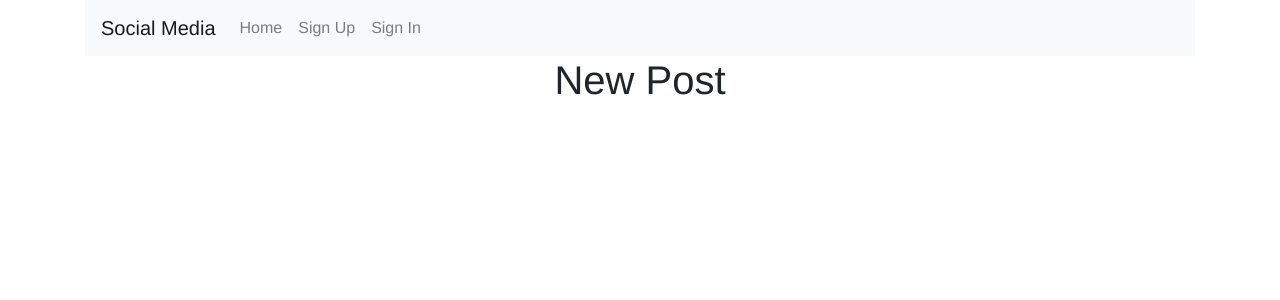
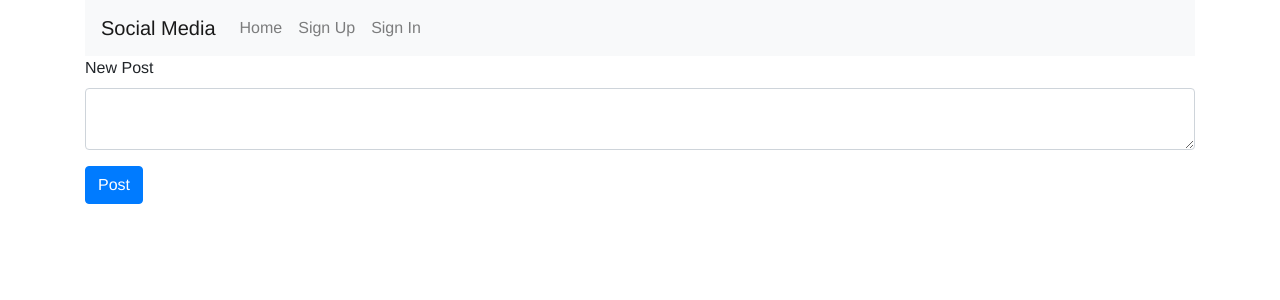
Before and after one commit to osama-mohamed/practice, a Vue app in the folder social_media_front_end/: page /new-post in a window 1280 px wide. Shown: the top 300 px of the page. Built offline with nearby package versions, Linux system fonts and the light colour scheme; what vue-resource would draw is missing.

Commit message:
start new post

```diff
--- a/social_media_front_end/src/components/NewPost.vue
+++ b/social_media_front_end/src/components/NewPost.vue
@@ -1,8 +1,19 @@
 <template>
   <div>
-    <div>
+    <div v-if="user">
       <h1 class="text-center">New Post</h1>
     </div>
+    <form @submit.prevent="onSubmit()">
+      <div class="form-group">
+        <label for="newPost">New Post</label>
+        <textarea v-model="post" required id="newPost" class="form-control" autocomplete="off"></textarea>
+      </div>
+      <!-- <div class="form-group">
+        <label for="password">Password</label>
+        <input v-model="password" autocomplete="off" required type="password" class="form-control" id="password" placeholder="Password">
+      </div> -->
+      <button type="submit" class="btn btn-primary" >Post</button>
+    </form>
   </div>
 </template>
 
@@ -11,15 +22,41 @@ export default {
   name: 'newPost',
   data () {
     return {
+      post: null,
     }
   },
   created() {
+    this.user
   },
+  // watch: {
+  //   user (value) {
+  //     if (value !== null && value !== undefined) {
+  //       this.$router.push({name: 'HomePage'})
+  //     }
+  //   }
+  // },
   computed: {
-
+    user () {
+      console.log(this.$store.getters.user)
+      console.log(this.$store.state.user.userData)
+      // return this.$store.getters.user
+      return this.$store.state.user.userData
+    }
   },
   methods: {
-
+    onSubmit () {
+      if (sessionStorage.getItem('userToken')) {
+        let newPost = {
+          token: sessionStorage.getItem('userToken'),
+          post: this.post,
+        }
+        console.log(newPost)
+        this.post = null
+        // this.$store.dispatch('newPost', newPost)
+      } else {
+        this.$router.push({name: 'SignIn'})
+      }
+    }
   }
 }
 </script>
--- a/social_media_front_end/src/store/user/index.js
+++ b/social_media_front_end/src/store/user/index.js
@@ -8,9 +8,10 @@ export default {
     userData: null
   },
   mutations: {
-    // setUser (state, payload) {
-    //   state.user = payload
-    // }
+    setUser (state, payload) {
+      // console.log(state.userData)
+      state.userData = payload
+    }
   },
   actions: {
     checkUsername ({commit}, payload) {
@@ -40,6 +41,7 @@ export default {
         // Vue.http.post(`${this.state.shared.baseURL}accounts/signin/`, payload)
         return Vue.http.post(`${this.state.shared.baseURL}accounts/signin/`, payload)
         .then(data => {
+          // commit('setUser', data.body.user)
           this.state.signInError = data.body.message.success
           this.state.signInErrorMessage = data.body.message.message
           if (sessionStorage.getItem('userToken')) {
@@ -69,6 +71,7 @@ export default {
         .then(data => {
           data.headers.token = data.body.user.token
           this.state.user.userData = data.body.user
+          // commit('setUser', data.body.user)
           return data
         })
         .catch(error => {
@@ -77,5 +80,8 @@ export default {
       },
   },
   getters: {
+    user (state) {
+      return state.userData
+    }
   }
 }
```
